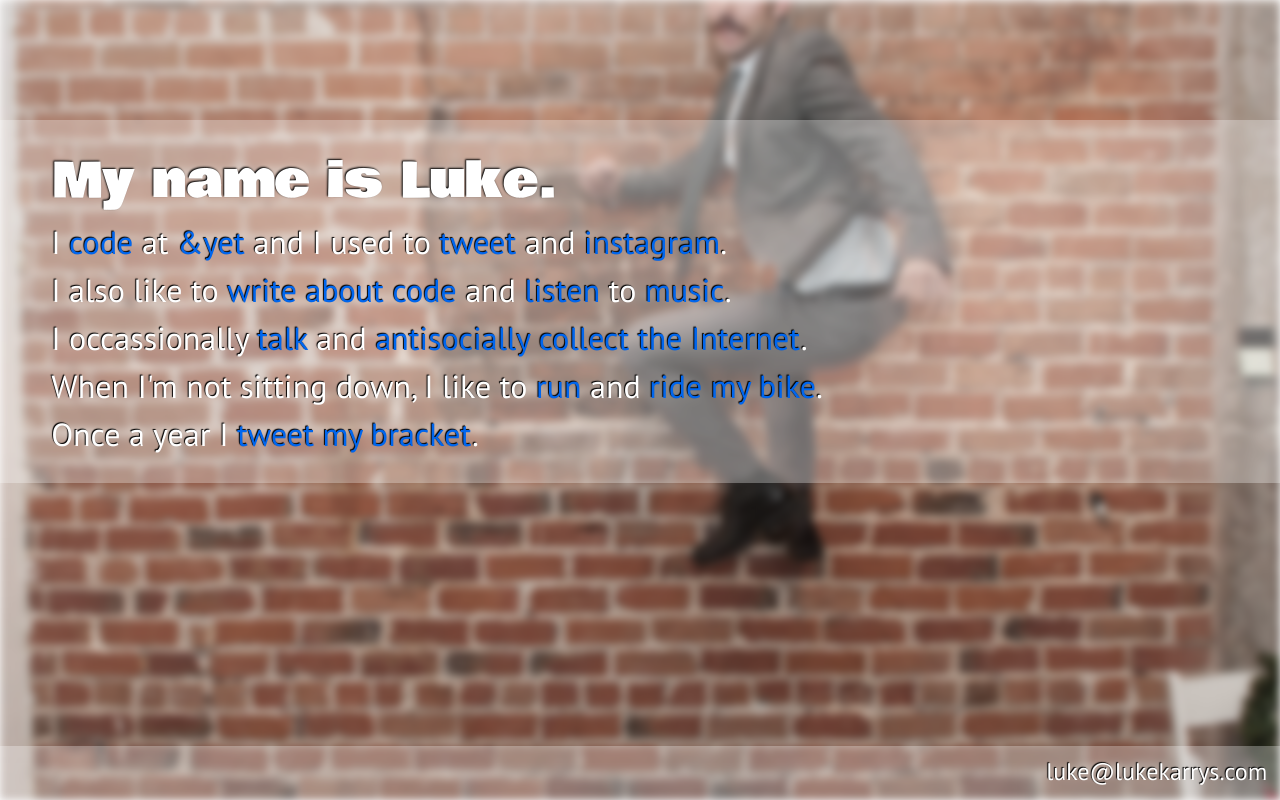
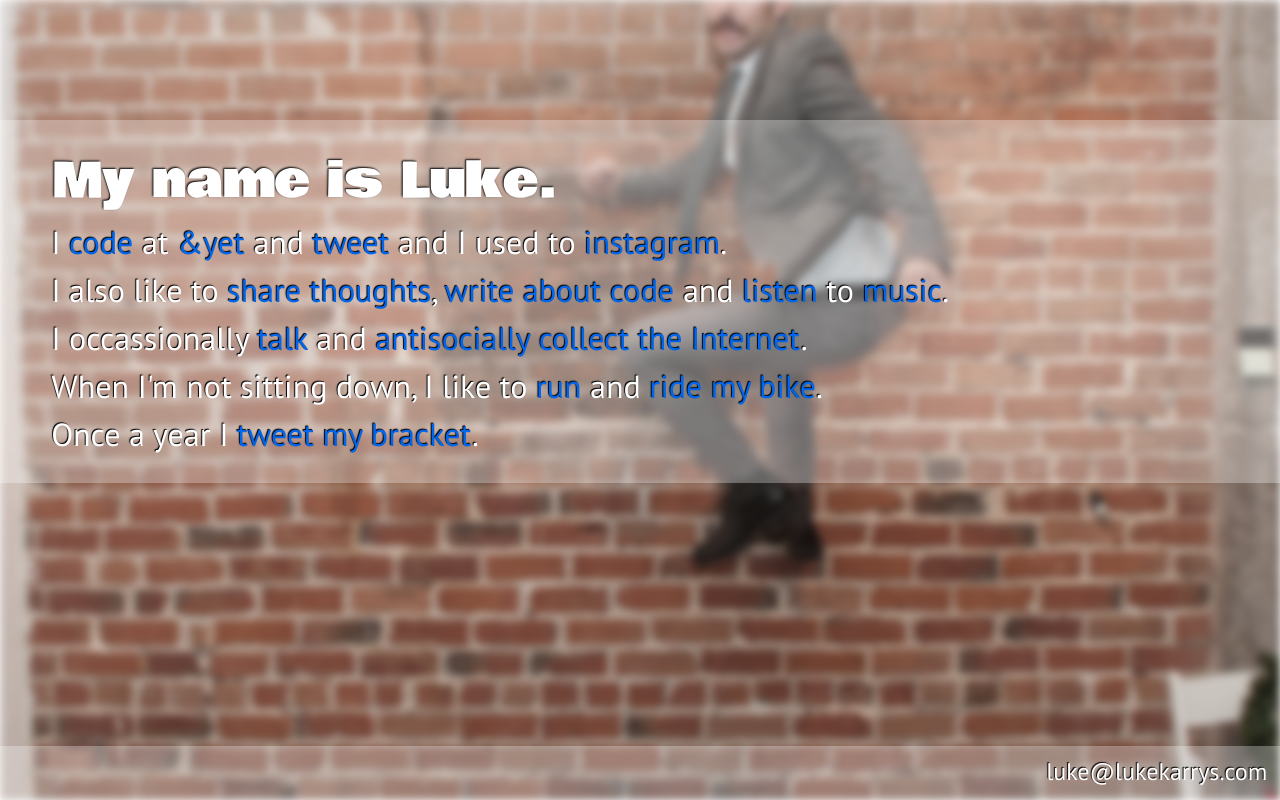
Before and after one commit to lukekarrys/lukekarrys.com, a plain HTML site: page index.html in a window 1280 px wide. Drawn offline with nearby package versions, Linux system fonts and the light colour scheme.

Commit message:
update homepage

```diff
--- a/index.html
+++ b/index.html
@@ -40,8 +40,8 @@
   <header>
     <h1 id="title">My name is Luke.</h1>
     <ul class="description">
-      <li>I <a href="http://github.com/lukekarrys">code</a> at <a href="http://andyet.com">&yet</a> and I used to <a href="http://lukekarrys.github.io/tweets">tweet</a> and <a href="http://jekyllgram.com">instagram</a>.</li>
-      <li>I also like to <a href="http://lukecod.es">write about code</a> and <a href="http://www.rdio.com/people/lukekarrys/">listen</a> to <a href="http://www.last.fm/user/formatfanatic">music</a>.</li>
+      <li>I <a href="http://github.com/lukekarrys">code</a> at <a href="http://andyet.com">&yet</a> and <a href="http://twitter.com/lukekarrys">tweet</a> and I used to <a href="http://jekyllgram.com">instagram</a>.</li>
+      <li>I also like to <a href="http://lukelov.es">share thoughts</a>, <a href="http://lukecod.es">write about code</a> and <a href="http://www.rdio.com/people/lukekarrys/">listen</a> to <a href="http://www.last.fm/user/formatfanatic">music</a>.</li>
       <li>I occassionally <a href="http://lukekarrys.github.io/talks/">talk</a> and <a href="https://pinboard.in/u:lukekarrys">antisocially collect the Internet</a>.</li>
       <li>When I'm not sitting down, I like to <a href="http://nikeplus.nike.com/plus/profile/IamArunner/">run</a> and <a href="http://www.strava.com/athletes/1920700">ride my bike</a>.</li>
       <li>Once a year I <a href="http://tweetyourbracket.com">tweet my bracket</a>.</li>
```
